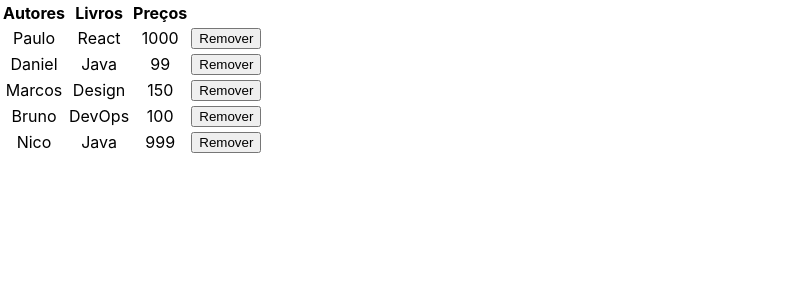
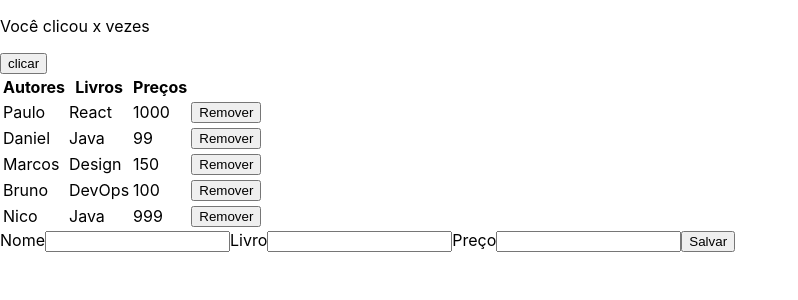
Before and after one commit to sandrooscar/react_parte1, a React (Create React App) app in the folder curso-react-alura/: page / in a window 1280 px wide. Shown: the top 300 px of the page, without its empty margins (0-798 px from the left). Built offline with nearby package versions, Linux system fonts and the light colour scheme.

Commit message:
AULA04 - Lidando com formularios - novo componente para formulário e o problema da digitação

```diff
--- a/curso-react-alura/src/App.js
+++ b/curso-react-alura/src/App.js
@@ -1,6 +1,9 @@
-import React, { Component } from 'react';
+import React, { Component, Fragment } from 'react';
+import './App.css';
 import './App.css';
 import Tabela from './Tabela';
+import ContaClicks from './ContaClicks';
+import Form from './Formulario';
 
 class App extends Component {
   state = {
@@ -50,9 +53,11 @@ class App extends Component {
 //alterado para render e incluido o acesso a state na chave autores
   render() {
     return (
-      <div className = "App" >
-        <Tabela autores={ this.state.autores } removeAutor = { this.removeAutor }/>
-      </div>
+        <Fragment>
+          <ContaClicks></ContaClicks>
+          <Tabela autores={ this.state.autores } removeAutor = { this.removeAutor }/>
+          <Form />
+        </Fragment>
     );
   }
 }
--- /dev/null
+++ b/curso-react-alura/src/ContaClicks.js
@@ -0,0 +1,12 @@
+import React, { useState } from 'react';
+
+function ContaClicks() {
+    const [contador, setContador] = useState(0);
+    return(
+        <div>
+            <p>Você clicou x vezes</p>
+            <button onClick={() => setContador(contador + 1)}>clicar</button>
+        </div>
+    )
+}
+export default ContaClicks;
--- /dev/null
+++ b/curso-react-alura/src/Formulario.js
@@ -0,0 +1,46 @@
+import React, { Component } from 'react';
+
+class Formulario extends Component {
+    constructor(props){
+        super(props);
+        this.stateInicial = {
+            nome:'',
+            livro:'',
+            preco:'',
+        }
+        this.state = this.stateInicial;
+    }
+
+    render(){
+
+        const{ nome, livro, preco } = this.state;
+
+        return(
+            <form>
+                <label htmlFor="nome">Nome</label>
+                <input
+                    id="nome"
+                    type="text"
+                    name="nome"
+                    value={nome}/>
+
+                <label htmlFor="livro">Livro</label>
+                <input
+                    id="livro"
+                    type="text"
+                    name="livro"
+                    value={livro}/>
+
+                <label htmlFor="preco">Preço</label>
+                <input
+                    id="preco"
+                    type="text"
+                    name="preco"
+                    value={preco}/>
+                <button type="button">Salvar</button>
+            </form>
+        )
+    }
+}
+
+export default Formulario;
```
Also changed, not shown: curso-react-alura/react-parte1.txt.
